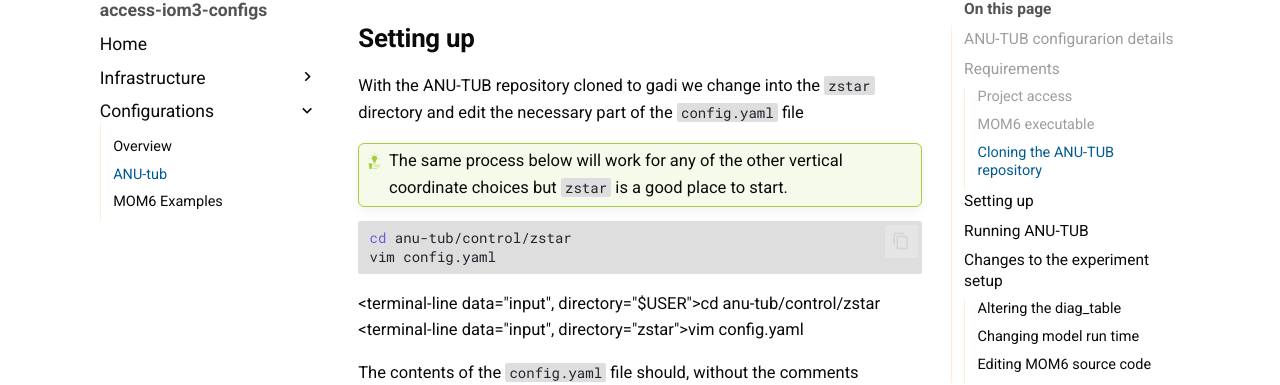
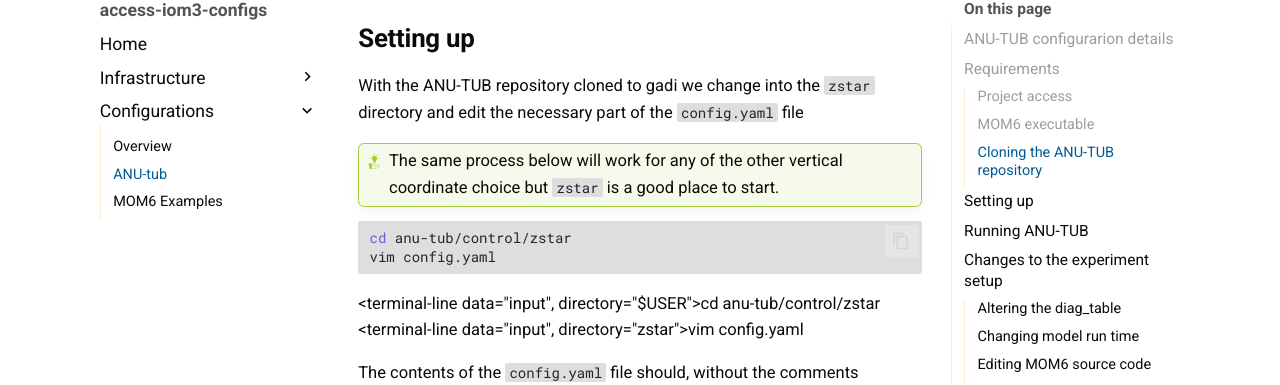
Before and after one commit to ACCESS-Community-Hub/access-iom3-configs, an MkDocs documentation site: the page built from documentation/docs/pages/configurations/anu-tub.md, in a window 1280 px wide and 900 px high, scrolled down 2215 px. Shown: the part 109-494 px from the top of the window. Built offline with MkDocs 1.6.1 and Material for MkDocs 9.7.7, drawn with Linux system fonts in a browser that asks for light colours; comment, search, counter and statistics services are not loaded.

Commit message:
Fix typos

````diff
--- a/documentation/docs/pages/configurations/anu-tub.md
+++ b/documentation/docs/pages/configurations/anu-tub.md
@@ -69,7 +69,7 @@ git clone https://github.com/AndyHoggANU/anu-tub.git
 
 With the ANU-TUB repository cloned to gadi we change into the `zstar` directory and edit the necessary part of the `config.yaml` file
 !!! tip
-    The same process below will work for any of the other vertical coordinate choices but `zstar` is a good place to start.
+    The same process below will work for any of the other vertical coordinate choice but `zstar` is a good place to start.
 
 ```bash
 cd anu-tub/control/zstar
````
Also changed, not shown: other parts of documentation/docs/pages/configurations/anu-tub.md (+1 -1 lines).
